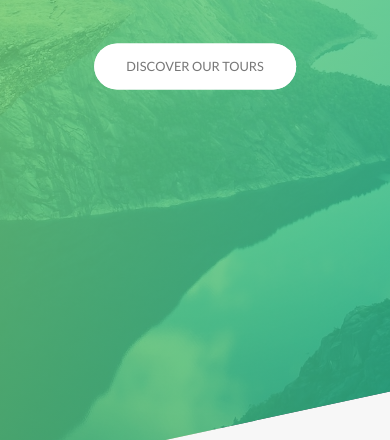
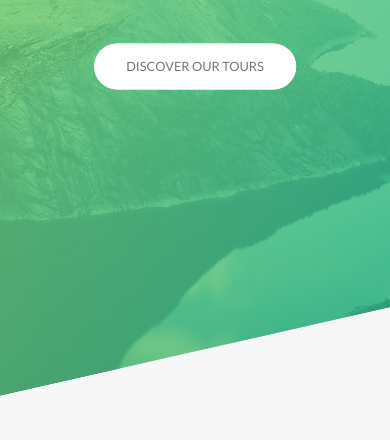
Before and after one commit to lindade/travels, a website: page index.html in a window 390 px wide. Shown: the part 326-766 px from the top of the page. Drawn offline with Linux system fonts and the light colour scheme.

Commit message:
responsive adjustments pop-up, header slope and slight form adaptation

```diff
--- a/index.html
+++ b/index.html
@@ -381,8 +381,8 @@
     <div class="pop-up" id="pop-up">
         <div class="pop-up__content">
             <div class="pop-up__left">
-                <img src="img/travels-9.jpg" alt="Tour photo" class="pop-up__img">
                 <img src="img/travels-1.jpg" alt="Tour photo" class="pop-up__img">
+                <img src="img/travels-8.jpg" alt="Tour photo" class="pop-up__img">
             </div>
             <div class="pop-up__right">
                 <a href="#tours-section" class="pop-up__close">
--- a/sass/components/_form.scss
+++ b/sass/components/_form.scss
@@ -16,6 +16,10 @@
     width: 90%;
     display: block;
     transition: all .3s;
+
+    @include responsive(tablet-port) {
+      width: 100%;
+    }
 
     &:focus {
       outline: none;
@@ -53,6 +57,11 @@
   &__radio-group {
     width: 49%;
     display: inline-block;
+
+    @include responsive(tablet-port) {
+      width: 100%;
+      margin-bottom: 2rem;
+    }
   }
 
   &__radio-label {
--- a/sass/components/_pop-up.scss
+++ b/sass/components/_pop-up.scss
@@ -97,4 +97,41 @@
       background: $color-primary;
     }
   }
+
+  @include responsive(tablet-port) {
+
+    &__content {
+      text-align: center;
+    }
+
+    &__left {
+      width: 100%;
+      display: table-row;
+    }
+
+    &__close {
+
+      &:link,
+      &:visited {
+        color: $color-white;
+        position: absolute;
+        top: 1.5rem;
+        right: 3.5rem;
+        display: inline-block;
+        font-size: 7rem;
+        z-index: 1001;
+      }
+    }
+
+    &__img {
+      float: left;
+      width: 50%;
+      height: 90%;
+    }
+
+    &__text {
+      font-size: 1.6rem;
+      text-align: justify;
+    }
+  }
 }
--- a/sass/layout/_header.scss
+++ b/sass/layout/_header.scss
@@ -7,9 +7,9 @@
   -webkit-clip-path: polygon(0 0, 100% 0, 100% 75vh, 0 100%);
   clip-path: polygon(0 0, 100% 0, 100% 75vh, 0 100%);
 
-  @include responsive(phone) {
-    -webkit-clip-path: polygon(0 0, 100% 0, 100% 85vh, 0 100%);
-    clip-path: polygon(0 0, 100% 0, 100% 85vh, 0 100%);
+  @include responsive(tablet-land) {
+    -webkit-clip-path: polygon(0 0, 100% 0, 100% 75vh, 0 90%);
+    clip-path: polygon(0 0, 100% 0, 100% 75vh, 0 90%);
   }
 
   &__logo-box {
--- a/sass/pages/_home.scss
+++ b/sass/pages/_home.scss
@@ -31,7 +31,7 @@
   margin-top: -10vh;
 
   @include responsive(tablet-port) {
-    padding: 15rem 0 8rem 0;
+    padding: 17rem 0 8rem 0;
   }
 }
 
```
Also changed, not shown: css/style.css.
